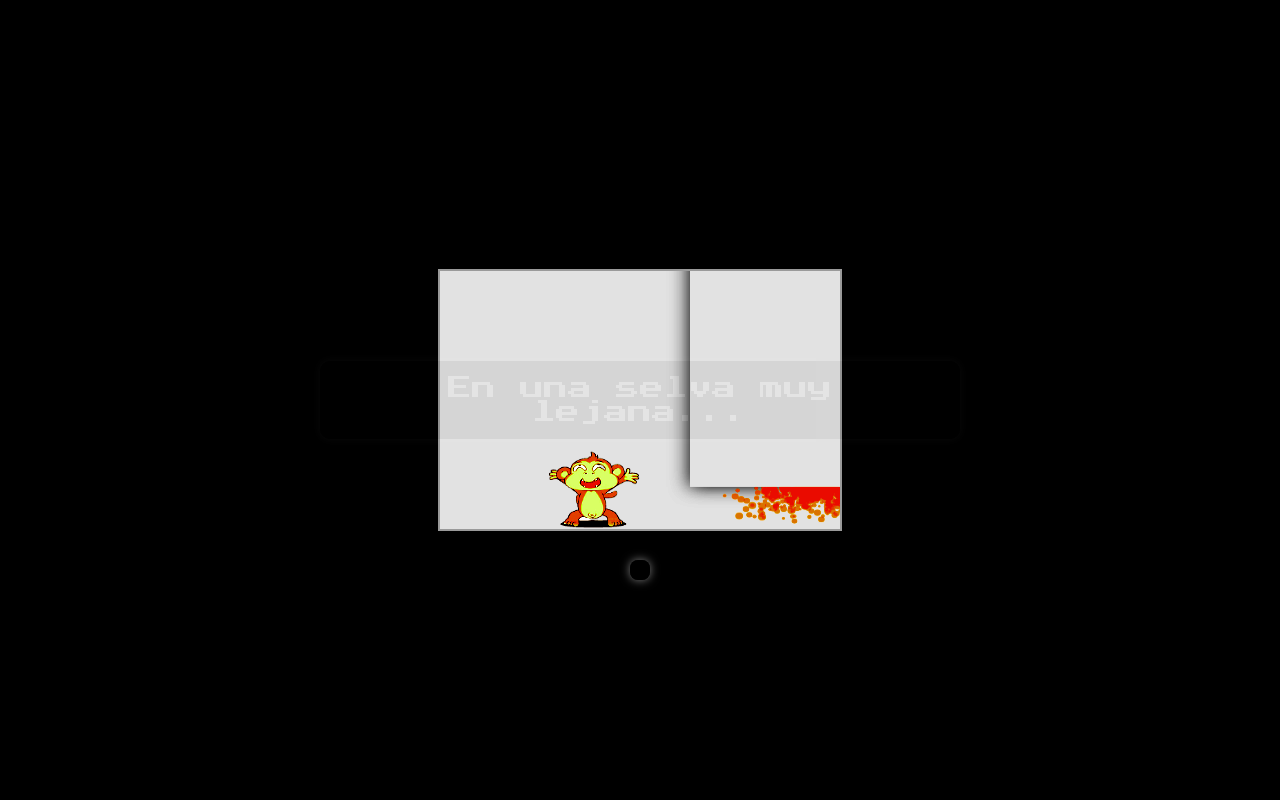
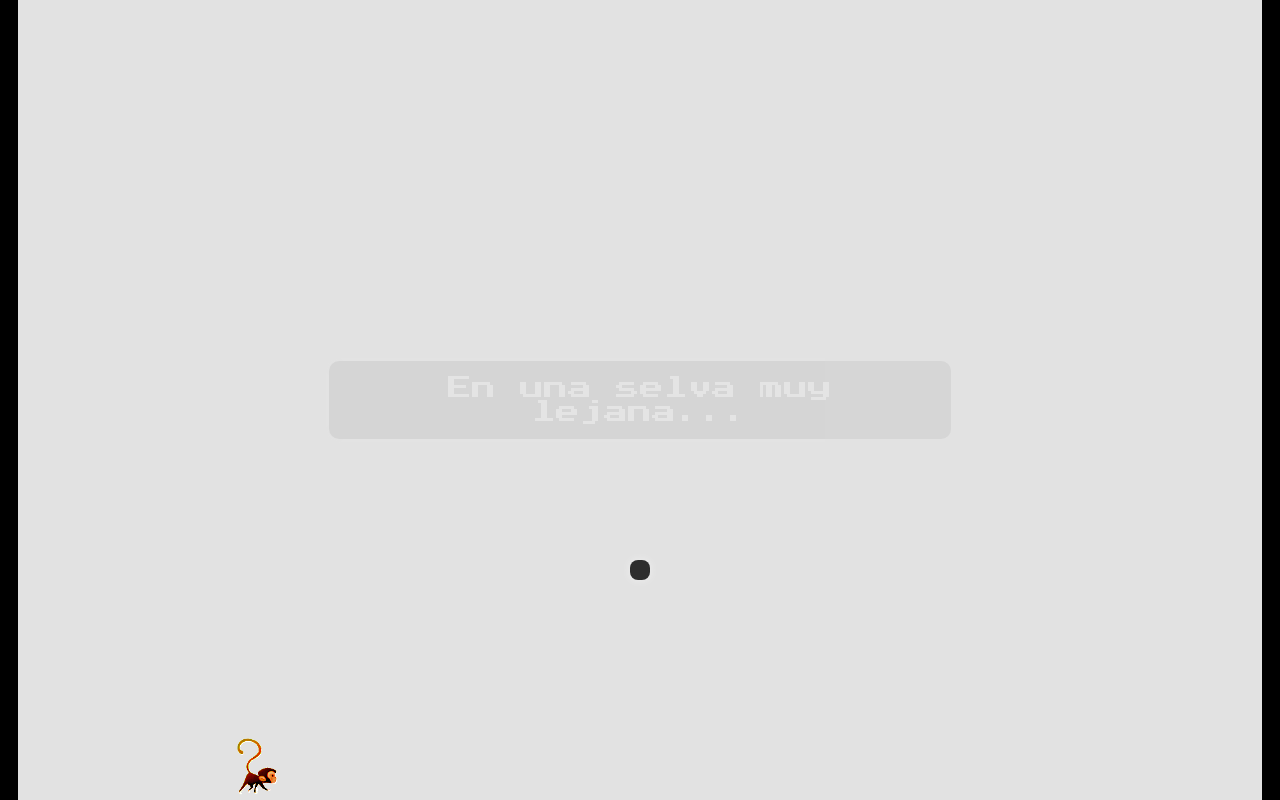
Before and after one commit to dominguezz05/monkeys-movil, a website: page www/animacion.html in a window 1280 px wide. Drawn offline with Linux system fonts and the light colour scheme.

Commit message:
mejora d ela animacion

```diff
--- a/www/animacion.html
+++ b/www/animacion.html
@@ -11,6 +11,7 @@
     <link rel="stylesheet" href="css/animacion.css" />
   </head>
   <body>
+    <div class="canvas-wrapper">
       <canvas id="gameCanvas"></canvas>
       <div class="intro-text" id="introText">En una selva muy lejana...</div>
       <div class="boss-dialogue hidden" id="bossDialogue"></div>
@@ -19,5 +20,6 @@
       <audio id="backgroundMusic">
         <source src="audio/background.mp3" type="audio/mpeg" />
       </audio>
+    </div>
   </body>
 </html>
--- a/www/css/animacion.css
+++ b/www/css/animacion.css
@@ -25,17 +25,19 @@ body {
 }
 
 /* El canvas adaptado a 16:9 (ajusta si tienes otro ratio) */
+.canvas-wrapper {
+  display: flex;
+  justify-content: center;
+  align-items: center;
+  width: 100vw;
+  height: 100vh;
+  background-color: black; /* Bordes negros */
+  overflow: hidden;
+  position: relative; /* Importante si tienes textos o UI superpuestos */
+}
+
 #gameCanvas {
-  aspect-ratio: 14 / 9; /* Ajusta a la relación de aspecto de tu juego */
-  width: 100%;
-  max-width: 100vw;
-  height: auto;
-  max-height: 100vh;
-  border: 2px solid gray;
-  box-shadow: 2px 2px 5px rgba(0, 0, 0, 0.5);
-  filter: contrast(150%) saturate(200%) brightness(110%) hue-rotate(10deg);
-  transition: filter 0.5s ease-in-out;
-  background-color: black;
+  display: block;
 }
 
 /* Si quieres un estilo diferente durante el juego */
--- a/www/script/animacion.js
+++ b/www/script/animacion.js
@@ -5,7 +5,31 @@ const ctx = canvas.getContext("2d");
 setTimeout(() => {
   canvas.classList.add("comic-style");
 }, 2000); // Activa el estilo cómic después de 2 segundos
+// Relación de aspecto fija (ajústala según tu arte)
+const ASPECT_RATIO = 14 / 9;
 
+// Ajustar canvas al cargar
+function resizeCanvas() {
+  const windowAspectRatio = window.innerWidth / window.innerHeight;
+
+  if (windowAspectRatio > ASPECT_RATIO) {
+    // Pantalla más ancha que 16:9 -> limitar altura
+    canvas.height = window.innerHeight;
+    canvas.width = canvas.height * ASPECT_RATIO;
+  } else {
+    // Pantalla más alta que 16:9 -> limitar anchura
+    canvas.width = window.innerWidth;
+    canvas.height = canvas.width / ASPECT_RATIO;
+  }
+  centerCanvas();
+}
+
+// Centrar el canvas (borde negro alrededor)
+function centerCanvas() {
+  const wrapper = document.querySelector(".canvas-wrapper");
+  wrapper.style.width = `${canvas.width}px`;
+  wrapper.style.height = `${canvas.height}px`;
+}
 // Cargar la imagen de fondo
 const backgroundImage = new Image();
 backgroundImage.src = "img/level1/1.png"; // Ruta del fondo
@@ -39,8 +63,7 @@ window.addEventListener("load", () => {
 
 // Ajustar el tamaño del canvas según el fondo
 backgroundImage.onload = () => {
-  canvas.width = backgroundImage.width;
-  canvas.height = backgroundImage.height;
+  resizeCanvas(); // Ajustar al cargar fondo
 
   // Ajustar posición inicial del mono y la mona según el tamaño del lienzo
   monkey.y = canvas.height - monkey.height;
@@ -48,13 +71,13 @@ backgroundImage.onload = () => {
 
   animate(); // Iniciar la animación cuando el fondo esté cargado
 };
-
+window.addEventListener("resize", resizeCanvas);
 // Propiedades del mono
 const monkey = {
   x: -100, // Comienza fuera del lienzo a la izquierda
   y: 0, // Se ajusta después de cargar el fondo
-  width: 100,
-  height: 100,
+  width: 80,
+  height: 80,
   speed: 1, // Movimiento lento
 };
 let isJumping = false;
@@ -66,8 +89,8 @@ let jumpDirection = 1; // 1 para subir, -1 para bajar
 const femaleMonkey = {
   x: canvas.width, // Comienza fuera del lienzo a la derecha
   y: 0, // Se ajusta después de cargar el fondo
-  width: 80,
-  height: 80,
+  width: 60,
+  height: 60,
   speed: 1, // Movimiento lento
   abducted: false, // Estado de la mona
 };
@@ -76,8 +99,8 @@ const femaleMonkey = {
 const spaceship = {
   x: canvas.width / 2 + 100, // Cambiado para desplazar la nave más a la derecha
   y: -100, // Comienza fuera de la pantalla
-  width: 250,
-  height: 300,
+  width: 125,
+  height: 150,
   targetY: canvas.height / 2 - 50, // Altura objetivo
   visible: false,
 };
```
Lines whose indentation alone changed are shown as unchanged.
